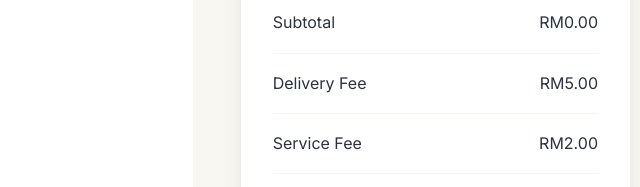
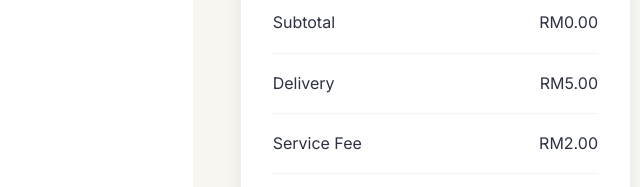
Before and after one commit to Soulbuilder-lab/Nutribites, a website: page public/cart.html in a window 1280 px wide. Shown: the part 405-592 px from the top of the page, 618-1258 px from the left. Drawn offline with nearby package versions, Linux system fonts and the light colour scheme.

Commit message:
Add files via upload

```diff
--- a/public/cart.html
+++ b/public/cart.html
@@ -46,7 +46,7 @@
             <span id="subtotal">RM0.00</span>
           </div>
           <div class="summary-row">
-            <span>Delivery Fee</span>
+            <span>Delivery</span>
             <span>RM5.00</span>
           </div>
           <div class="summary-row">
```
